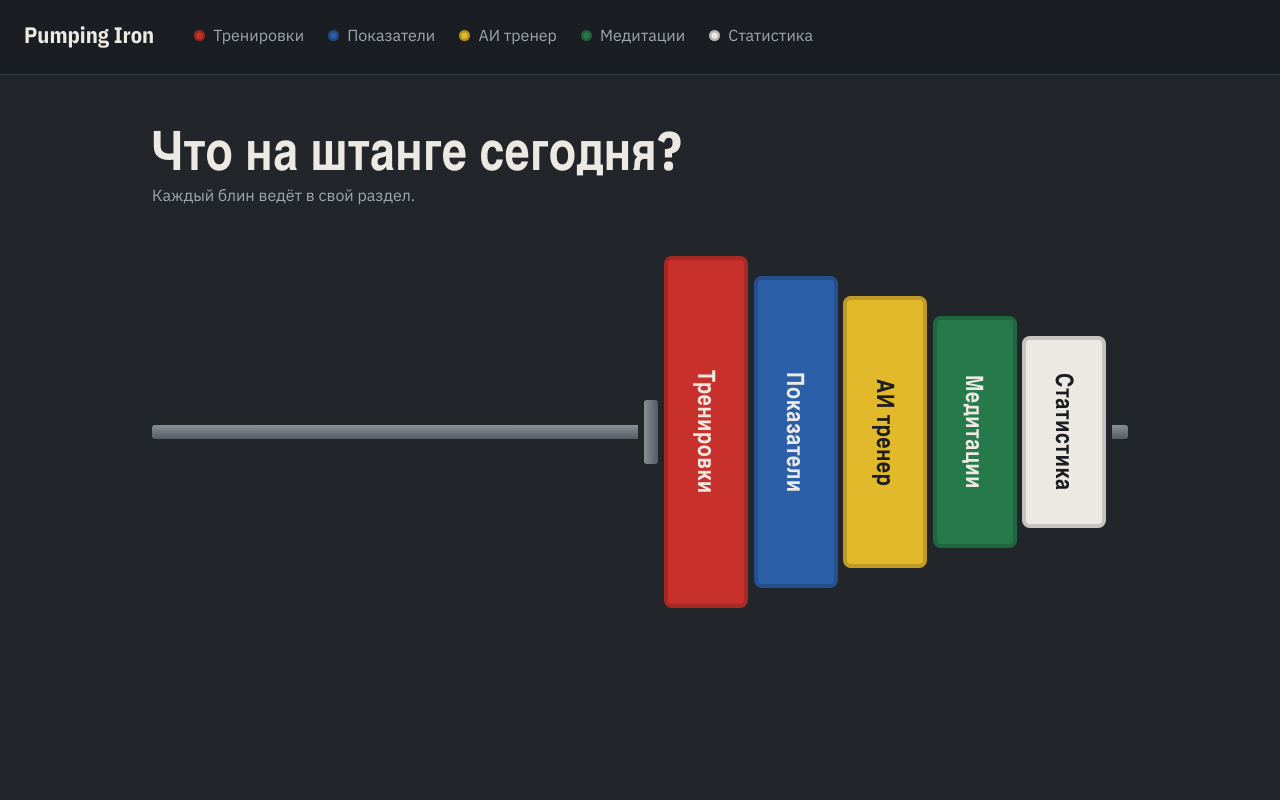
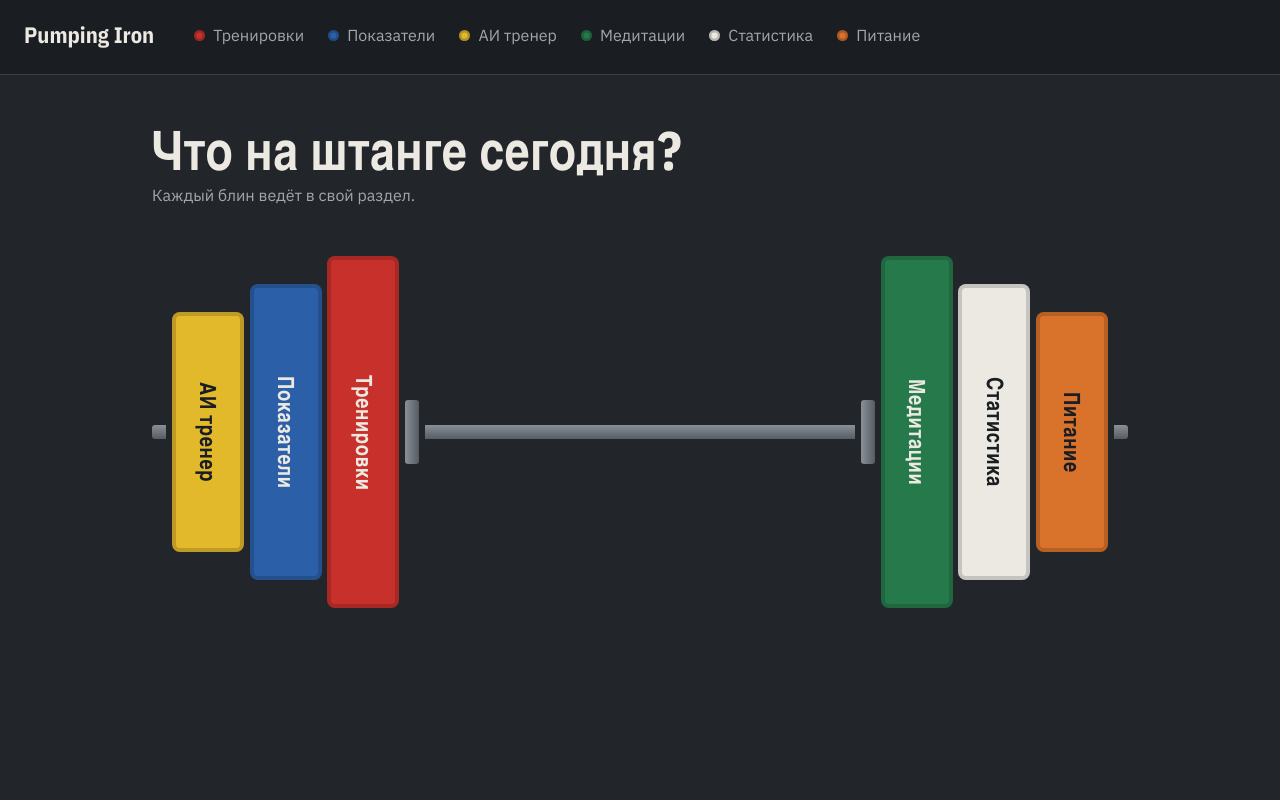
Before and after one commit to BorodaPetra/Pumping_Iron, a FastAPI app: page / in a window 1280 px wide. Run offline with FastAPI, Linux system fonts and the light colour scheme.

Commit message:
Make home barbell symmetric with three plates per side; add nutrition page

```diff
--- a/src/pumping_iron/main.py
+++ b/src/pumping_iron/main.py
@@ -19,6 +19,7 @@ PAGES = [
     ("/assistant", "assistant.html", "АИ тренер", "yellow"),
     ("/meditation", "meditation.html", "Медитации", "green"),
     ("/stats", "stats.html", "Статистика", "white"),
+    ("/nutrition", "nutrition.html", "Питание", "orange"),
 ]
 
 app = FastAPI(title="Pumping Iron")
--- a/src/pumping_iron/static/style.css
+++ b/src/pumping_iron/static/style.css
@@ -12,6 +12,7 @@
   --yellow: #e3b92c;
   --green: #26794a;
   --white: #ece9e2;
+  --orange: #d9722b;
 
   --font-display: "IBM Plex Sans Condensed", "Arial Narrow", system-ui, sans-serif;
   --font-body: "IBM Plex Sans", system-ui, sans-serif;
@@ -23,6 +24,7 @@
 .plate-yellow { --plate: var(--yellow); --on: var(--steel-deep); }
 .plate-green  { --plate: var(--green);  --on: var(--chalk); }
 .plate-white  { --plate: var(--white);  --on: var(--steel-deep); }
+.plate-orange { --plate: var(--orange); --on: var(--steel-deep); }
 
 * { box-sizing: border-box; }
 
@@ -123,11 +125,19 @@ main p { max-width: 60ch; color: var(--muted); }
 
 .bar {
   flex: 1;
-  min-width: 2rem;
+  min-width: 1.5rem;
   height: 0.9rem;
-  border-radius: 0.2rem 0 0 0.2rem;
   background: linear-gradient(#8a9097, #565c63);
 }
+
+/* a side holds three plates; the first one in the DOM sits next to the collar */
+.side {
+  display: flex;
+  align-items: center;
+  gap: 0.35rem;
+}
+
+.side-left { flex-direction: row-reverse; }
 
 .collar {
   width: 0.9rem;
@@ -136,24 +146,27 @@ main p { max-width: 60ch; color: var(--muted); }
   background: linear-gradient(90deg, #8a9097, #565c63);
 }
 
+/* bar ends sticking out past the outermost plates */
 .sleeve {
-  width: 1rem;
+  width: 0.9rem;
   height: 0.9rem;
-  border-radius: 0 0.2rem 0.2rem 0;
   background: linear-gradient(#8a9097, #565c63);
 }
+
+.sleeve:first-child { border-radius: 0.2rem 0 0 0.2rem; }
+.sleeve:last-child { border-radius: 0 0.2rem 0.2rem 0; }
 
 .plate {
   display: flex;
   align-items: center;
   justify-content: center;
-  width: clamp(3rem, 12vw, 5.25rem);
+  width: clamp(2.3rem, 8vw, 4.5rem);
   background: var(--plate);
   color: var(--on);
   border-radius: 0.5rem;
   box-shadow: inset 0 0 0 0.25rem rgb(0 0 0 / 0.16);
   font-family: var(--font-display);
-  font-size: clamp(1.05rem, 3.4vw, 1.5rem);
+  font-size: clamp(0.95rem, 2.6vw, 1.4rem);
   font-weight: 700;
   letter-spacing: 0.03em;
   text-decoration: none;
@@ -162,16 +175,17 @@ main p { max-width: 60ch; color: var(--muted); }
 }
 
 /* diameters shrink along the sleeve, like a real loaded bar */
-.plate:nth-of-type(1) { height: 22rem; }
-.plate:nth-of-type(2) { height: 19.5rem; }
-.plate:nth-of-type(3) { height: 17rem; }
-.plate:nth-of-type(4) { height: 14.5rem; }
-.plate:nth-of-type(5) { height: 12rem; }
+.plate:nth-child(1) { height: 22rem; }
+.plate:nth-child(2) { height: 18.5rem; }
+.plate:nth-child(3) { height: 15rem; }
 
 .plate:hover,
 .plate:focus-visible { transform: translateY(-0.4rem); }
 
-/* the one orchestrated moment: plates are loaded onto the bar, biggest first */
+/* the one orchestrated moment: plates slide onto both sleeves, biggest first */
+.side-left { --from: -3rem; }
+.side-right { --from: 3rem; }
+
 @media (prefers-reduced-motion: no-preference) {
   .plate {
     animation: load-plate 0.5s cubic-bezier(0.2, 0.8, 0.2, 1) backwards;
@@ -180,7 +194,7 @@ main p { max-width: 60ch; color: var(--muted); }
 }
 
 @keyframes load-plate {
-  from { opacity: 0; transform: translateX(3rem); }
+  from { opacity: 0; transform: translateX(var(--from)); }
 }
 
 /* ---------- assistant chat ---------- */
--- a/src/pumping_iron/templates/index.html
+++ b/src/pumping_iron/templates/index.html
@@ -3,12 +3,22 @@
 <section class="hero">
   <h1>Что на штанге сегодня?</h1>
   <p>Каждый блин ведёт в свой раздел.</p>
+  {# Three plates per side. In the DOM the first plate of a side is the innermost one. #}
   <div class="barbell">
+    <div class="sleeve"></div>
+    <div class="side side-left">
+      {% for item in nav[:3] %}
+        <a class="plate plate-{{ item.plate }}" href="{{ item.path }}" style="--i: {{ loop.index0 }}">{{ item.title }}</a>
+      {% endfor %}
+    </div>
+    <div class="collar"></div>
     <div class="bar"></div>
     <div class="collar"></div>
-    {% for item in nav %}
-      <a class="plate plate-{{ item.plate }}" href="{{ item.path }}" style="--i: {{ loop.index0 }}">{{ item.title }}</a>
-    {% endfor %}
+    <div class="side side-right">
+      {% for item in nav[3:6] %}
+        <a class="plate plate-{{ item.plate }}" href="{{ item.path }}" style="--i: {{ loop.index0 }}">{{ item.title }}</a>
+      {% endfor %}
+    </div>
     <div class="sleeve"></div>
   </div>
 </section>
--- /dev/null
+++ b/src/pumping_iron/templates/nutrition.html
@@ -0,0 +1,6 @@
+{% extends "base.html" %}
+{% block title %}Питание · Pumping Iron{% endblock %}
+{% block content %}
+<h1>Питание</h1>
+<p>Рацион, калории и макронутриенты: скоро.</p>
+{% endblock %}
```
